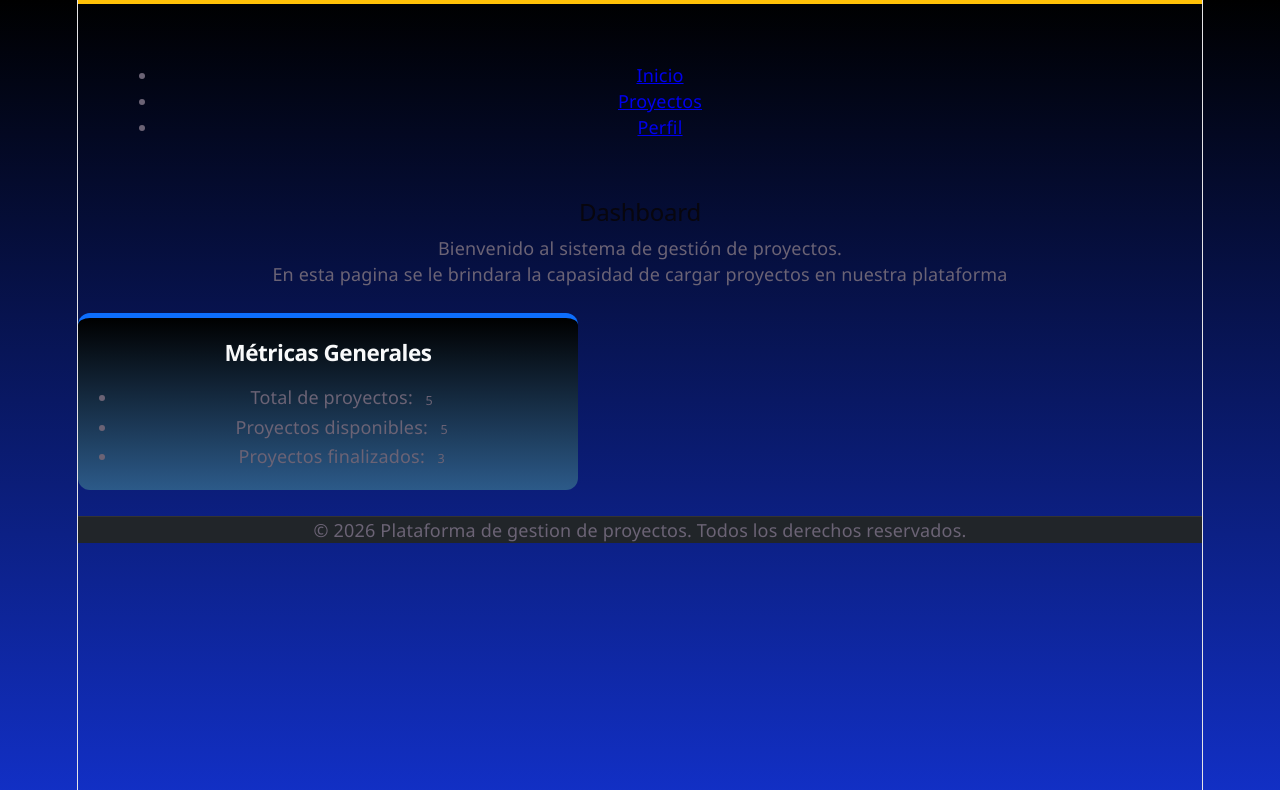
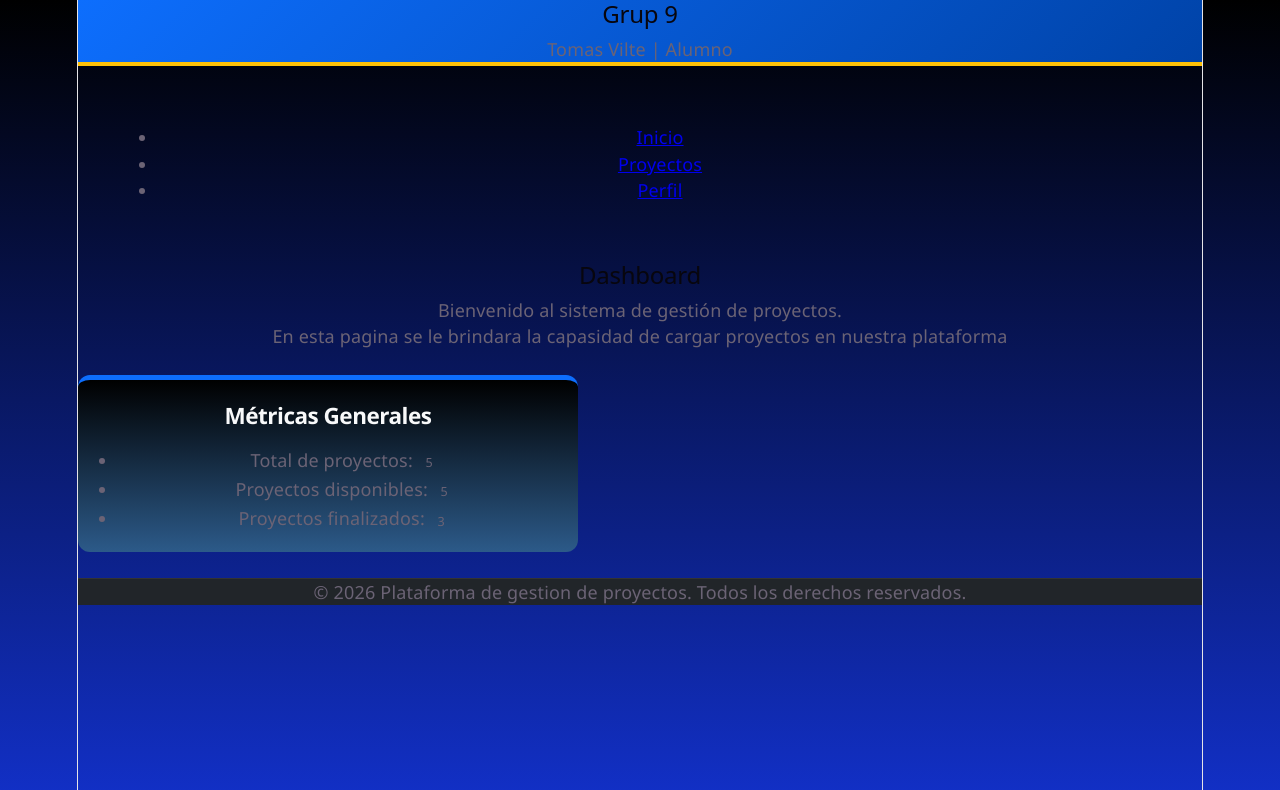
Before and after one commit to MartinAmante/pv_tp3_Grupo9, a React (Vite) app: page / in a window 1280 px wide. Shown: the top 790 px of the page. Built offline with nearby package versions, Linux system fonts and the light colour scheme.

Commit message:
parte 2 avance - matias Llampa

```diff
--- a/src/components/Header.jsx
+++ b/src/components/Header.jsx
@@ -1,12 +1,18 @@
+import { useContext } from "react";
+import { UsuarioContext } from "../context/UsuarioContext";
+
 export const Header = () => {
+
+    const {usuario} = useContext(UsuarioContext);
+
     return (
-    <div className="comp header">
         <header className= "header">
-        <title>Grup 9</title>
-        <link rel="#"href="#" rel="#"/>
-        <link href="#" rel="#"/>
+        <h2>Grup 9</h2>
+
+        <div>
+            {usuario.nombre} | {usuario.rol}
+        </div>
         </header>
-    </div>
     );
 };
 
```
